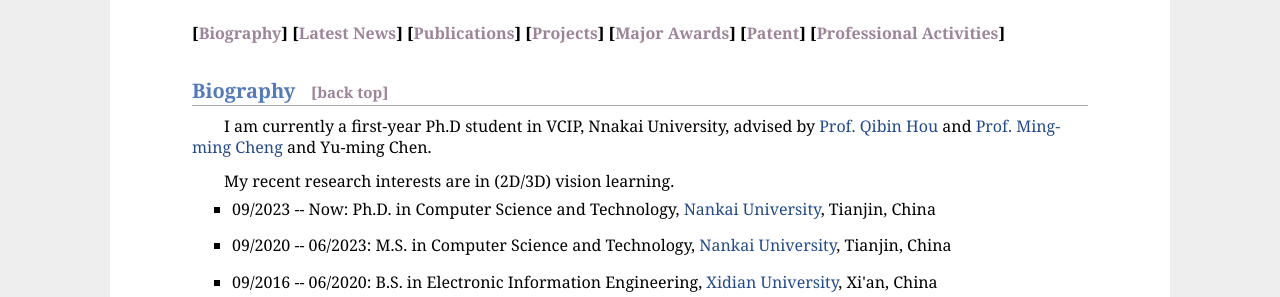
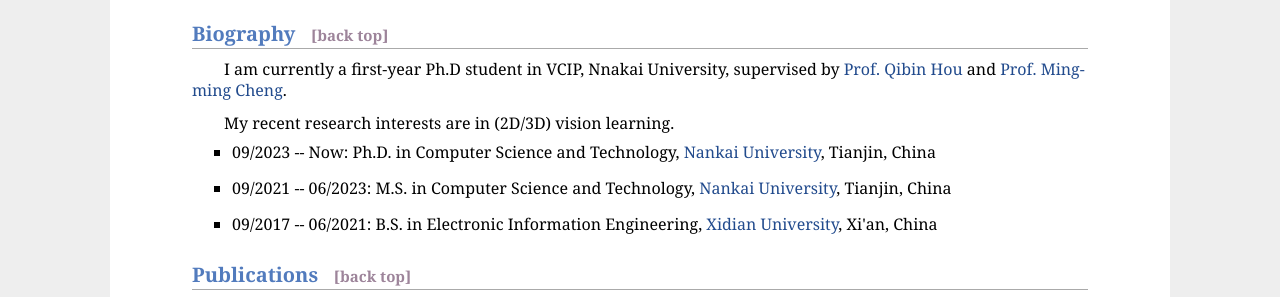
Before and after one commit to yinbow/yinbow.github.io, a plain HTML site: page index.html in a window 1280 px wide. Shown: the part 290-587 px from the top of the page. Drawn offline with Linux system fonts and the light colour scheme.

Commit message:
Update index.html

```diff
--- a/index.html
+++ b/index.html
@@ -38,24 +38,24 @@
   <div id="layout-content" style="margin-top: 25px;">
 
 
-<h4>[<a style=" color:#9D849A;" href="#biography">Biography</a>] [<a style=" color:#9D849A;" href="#news">Latest News</a>]
-  [<a style=" color:#9D849A;" href="#publications">Publications</a>]
-[<a style=" color:#9D849A;" href="#projects">Projects</a>]
-[<a style=" color:#9D849A;" href="#awards">Major Awards</a>]
-[<a style=" color:#9D849A;" href="#patent">Patent</a>]
-[<a style=" color:#9D849A;" href="#activities">Professional Activities</a>]</h4>
+<!-- <h4>[<a style=" color:#9D849A;" href="#biography">Biography</a>] [<a style=" color:#9D849A;" href="#news">Latest News</a>]  -->
+  <!-- [<a style=" color:#9D849A;" href="#publications">Publications</a>]  -->
+<!-- [<a style=" color:#9D849A;" href="#projects">Projects</a>]  -->
+<!-- [<a style=" color:#9D849A;" href="#awards">Major Awards</a>]  -->
+<!-- [<a style=" color:#9D849A;" href="#patent">Patent</a>]  -->
+<!-- [<a style=" color:#9D849A;" href="#activities">Professional Activities</a>]</h4> -->
 
 <h2>Biography<a name="biography"></a>&nbsp;&nbsp;&nbsp;<a style=" color:#9D849A; font-size:15px;" href="#top">[back top]</a></h2>
-  <p style="text-indent:2em;"> I am currently a first-year Ph.D student in VCIP, Nnakai University</a>, advised by <a href="https://houqb.github.io/" target="_blank">Prof. Qibin Hou</a> and <a href="https://mmcheng.net/cmm/" target="_blank">Prof. Ming-ming Cheng</a> and Yu-ming Chen.
+  <p style="text-indent:2em;"> I am currently a first-year Ph.D student in VCIP, Nnakai University</a>, supervised by <a href="https://houqb.github.io/" target="_blank">Prof. Qibin Hou</a> and <a href="https://mmcheng.net/cmm/" target="_blank">Prof. Ming-ming Cheng</a>.
   </p>
   <p style="text-indent:2em;">My recent research interests are in (2D/3D) vision learning.</p>
 
 <ul>
   <li> 09/2023 -- Now: Ph.D. in Computer Science and Technology, <a href="" target="_blank">Nankai University</a>, Tianjin, China</li>
-  <li> 09/2020 -- 06/2023: M.S. in Computer Science and Technology, <a href="" target="_blank">Nankai University</a>, Tianjin, China</li>
+  <li> 09/2021 -- 06/2023: M.S. in Computer Science and Technology, <a href="" target="_blank">Nankai University</a>, Tianjin, China</li>
   <!-- <li> 12/2021 -- 05/2022: Research Intern, <a href="https://damo.alibaba.com/labs/?goto=1" target="_blank">Alibaba DAMO Academy</a>, Hangzhou, China </li> -->
   <!-- <li> 09/2018 -- 06/2021: M.S. in Computer Technology, <a href="https://en.xmu.edu.cn/" target="_blank">Xiamen University</a>, Xiamen, China </li>   -->
-  <li> 09/2016 -- 06/2020: B.S. in Electronic Information Engineering, <a href="" target="_blank">Xidian University</a>, Xi'an, China </li>
+  <li> 09/2017 -- 06/2021: B.S. in Electronic Information Engineering, <a href="" target="_blank">Xidian University</a>, Xi'an, China </li>
 </ul>
 
 
@@ -70,18 +70,18 @@
         <td class="pub_td1">01<img src="./imgs/DFormer.png" class="papericon"></td>
         <td class="pub_td2"> <font color="goldenrod">Bowen Yin</font>, Xuying Zhang, Zhongyu Li, Ming-Ming Cheng, Qibin Hou<sup>✉</sup>
          <br><b>DFormer: Rethinking RGBD Representation Learning for Semantic Segmentation</b>
-         <br>arXiv preprint arXiv: (Under Review)
+         <br>arXiv preprint arXiv: 2309.09668
          <br>
-         [<a href="https://arxiv.org/pdf/.pdf" target="_blank">paper</a>]
-         [<a href="https://github.com" target="_blank">code</a>]
-   [<a href="bibs/dformer.html", target="_blank">BibTex</a>]
+         [<a href="https://arxiv.org/pdf/2309.09668.pdf" target="_blank">paper</a>]
+         [<a href="https://github.com/VCIP-RGBD/DFormer" target="_blank">code</a>]
+   [<a href="https://scholar.googleusercontent.com/scholar.bib?q=info:GdonbkKZMYsJ:scholar.google.com/&output=citation&scisdr=ClGV6RBIEMn006zopoc:AFWwaeYAAAAAZQ_uvoc1O0frmwn2EFM2lck9qpI&scisig=AFWwaeYAAAAAZQ_uviSe6J-KXNcsTTVaCRfK74k&scisf=4&ct=citation&cd=-1&hl=zh-CN", target="_blank">BibTex</a>]
         </td>
       </tr>
       <tr>
        <td class="pub_td1">02<img src="./imgs/RefCOD.png" class="papericon"></td>
        <td class="pub_td2"> Xuying Zhang*, <font color="goldenrod">Bowen Yin</font>*, Zheng Lin, Qibin Hou<sup>✉</sup>, Dengping Fan, Mingming Cheng
         <br><b>Referring Camouflaged Object Detection</b>
-        <br>arXiv preprint arXiv:2306.07532 (Under Review)
+        <br>arXiv preprint arXiv:2306.07532
         <br>
         [<a href="https://arxiv.org/pdf/2306.07532.pdf" target="_blank">paper</a>]
         [<a href="https://github.com/zhangxuying1004/RefCOD" target="_blank">code (30+ stars)</a>]
@@ -93,7 +93,7 @@
       <td class="pub_td1">03<img src="./imgs/CamoFormer.png" class="papericon"></td>
       <td class="pub_td2"> <font color="goldenrod">Bowen Yin</font>*, Xuying Zhang*, Qibin Hou<sup>✉</sup>, Boyuan Sun, Dengping Fan, Luc Van Gool
         <br><b>CamoFormer: Masked Separable Attention for Camouflaged Object Detection </b>
-        <br>arXiv preprint arXiv:2212.06570 (Under Review)
+        <br>arXiv preprint arXiv:2212.06570
         <br>
         [<a href="https://arxiv.org/pdf/2212.06570.pdf" target="_blank">paper</a>]
         [<a href="https://github.com/HVision-NKU/CamoFormer" target="_blank">code (40+ stars)</a>]
```
